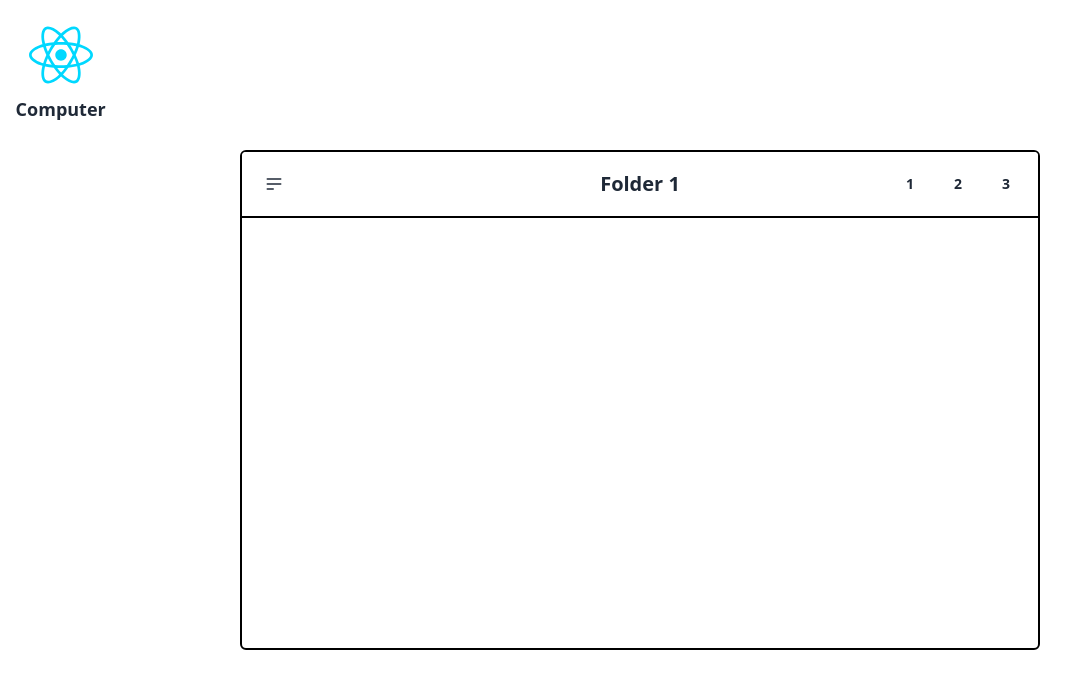
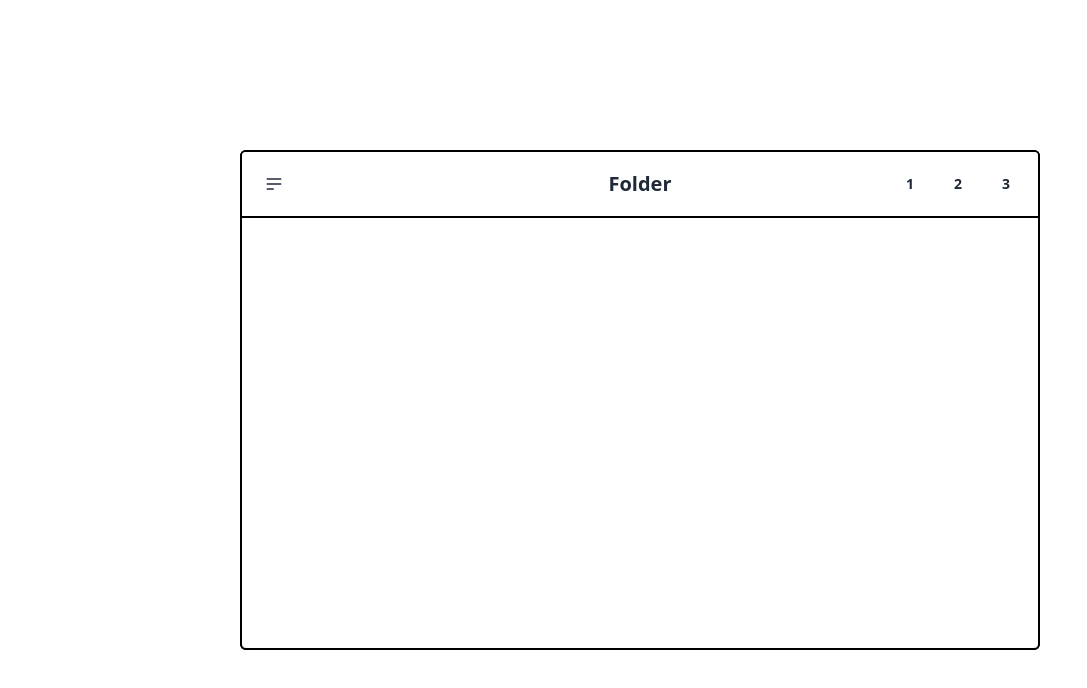
Before and after one commit to Criztiandev/Porfolio-Desktop, a React (Vite) app in the folder client/: page / in a window 1280 px wide. Shown: the top 688 px of the page, without its empty margins (0-1087 px from the left). Built offline with nearby package versions, Linux system fonts and the light colour scheme; grey boxes are pictures that could not be loaded.

Commit message:
Fix: Improve the Slice Individual Stae

```diff
--- /dev/null
+++ b/client/src/containers/Browser/index.tsx
@@ -0,0 +1,18 @@
+import { useDragControls } from "framer-motion";
+import Window from "../Window";
+import { useSelector } from "react-redux";
+import { RootState } from "@/service/store";
+import { useId } from "react";
+
+const Browser = () => {
+  const BID = useId();
+  const windowState = useSelector((state: RootState) => state.window[BID]);
+  const controls = useDragControls();
+  return (
+    <Window controls={controls} {...windowState}>
+      <Window.BrowserHeader onPoint={controls} />
+    </Window>
+  );
+};
+
+export default Browser;
--- /dev/null
+++ b/client/src/containers/Folder/index.tsx
@@ -0,0 +1,18 @@
+import { useDragControls } from "framer-motion";
+import Window from "../Window";
+import { useSelector } from "react-redux";
+import { RootState } from "@/service/store";
+import { useId } from "react";
+
+const Folder = () => {
+  const FID = useId();
+  const windowState = useSelector((state: RootState) => state.window[FID]);
+  const controls = useDragControls();
+  return (
+    <Window controls={controls} {...windowState}>
+      <Window.Header FID={FID} title={`Folder`} onPoint={controls} />
+    </Window>
+  );
+};
+
+export default Folder;
--- a/client/src/containers/Window/Header.tsx
+++ b/client/src/containers/Window/Header.tsx
@@ -10,14 +10,21 @@ import {
 import { DragControls, motion } from "framer-motion";
 import { ChangeEvent, KeyboardEvent, useEffect, useRef, useState } from "react";
 import { useDispatch } from "react-redux";
+
 interface DefaultHeaderProps {
-  controls: DragControls;
+  FID: string;
+  onPoint: DragControls;
   title: string;
+}
+
+interface BrowserHeaderProps {
+  onPoint: DragControls;
 }
 
 export const DefaultHeader = ({
   title = "Folder 1",
-  controls,
+  onPoint,
+  FID,
 }: DefaultHeaderProps) => {
   const dispatch = useDispatch();
   const [active, setActive] = useState(false);
@@ -51,7 +58,7 @@ export const DefaultHeader = ({
 
   return (
     <motion.header
-      onPointerDown={(e) => controls.start(e)}
+      onPointerDown={(e) => onPoint.start(e)}
       className="border-b-2 border-black">
       <nav className="navbar bg-base-100">
         <div className="navbar-start">
@@ -109,17 +116,17 @@ export const DefaultHeader = ({
         <div className="navbar-end">
           <button
             className="btn btn-ghost btn-circle"
-            onClick={() => dispatch(toggleMinimize())}>
+            onClick={() => dispatch(toggleMinimize(FID))}>
             1
           </button>
           <button
             className="btn btn-ghost btn-circle"
-            onClick={() => dispatch(toggleMaximize())}>
+            onClick={() => dispatch(toggleMaximize(FID))}>
             2
           </button>
           <button
             className="btn btn-ghost btn-circle"
-            onClick={() => dispatch(toggleClose())}>
+            onClick={() => dispatch(toggleClose(FID))}>
             3
           </button>
         </div>
@@ -128,9 +135,11 @@ export const DefaultHeader = ({
   );
 };
 
-export const BrowserHeader = () => {
+export const BrowserHeader = ({ onPoint }: BrowserHeaderProps) => {
   return (
-    <header className="border-b-2 border-black">
+    <motion.header
+      onPointerDown={(e) => onPoint.start(e)}
+      className="border-b-2 border-black">
       <nav className="navbar bg-base-100">
         <div className="navbar-start">
           <div className="dropdown">
@@ -198,6 +207,6 @@ export const BrowserHeader = () => {
           </Dropdown>
         </div>
       </nav>
-    </header>
+    </motion.header>
   );
 };
--- a/client/src/containers/Window/index.tsx
+++ b/client/src/containers/Window/index.tsx
@@ -2,10 +2,11 @@ import React, { forwardRef, ForwardedRef, Ref, RefObject } from "react";
 import { BrowserHeader, DefaultHeader } from "./Header";
 import { DragControls, motion } from "framer-motion";
 import { BaseProps } from "@/interface/Component";
-import { useSelector } from "react-redux";
-import { RootState } from "@/service/store";
 
 interface WindowProps extends BaseProps {
+  isMaximize: boolean;
+  isClose: boolean;
+  isMinimize: boolean;
   controls: DragControls;
 }
 
@@ -17,10 +18,10 @@ interface WindowComponent
   BrowserHeader: typeof BrowserHeader;
 }
 const Window = forwardRef(
-  ({ controls, children }: WindowProps, ref: ForwardedRef<HTMLDivElement>) => {
-    const { isMaximize, isClose, isMinimize } = useSelector(
-      (state: RootState) => state.window
-    );
+  (
+    { isMaximize, isClose, isMinimize, controls, children }: WindowProps,
+    ref: ForwardedRef<HTMLDivElement>
+  ) => {
     const containerRef = ref as Ref<HTMLDivElement>;
     const isPreview = isMinimize || isClose;
     return (
--- a/client/src/service/store/index.ts
+++ b/client/src/service/store/index.ts
@@ -1,8 +1,8 @@
 import { configureStore, Reducer, combineReducers } from "@reduxjs/toolkit";
-import windowReducer, { WindowState } from "./slice/window.slice";
+import windowReducer, { windowInitialState } from "./slice/window.slice";
 
 export interface RootState {
-  window: WindowState;
+  window: windowInitialState;
 }
 
 const rootReducer: Reducer<RootState> = combineReducers({
--- a/client/src/service/store/reducer/window.reducer.ts
+++ b/client/src/service/store/reducer/window.reducer.ts
@@ -1,13 +1,26 @@
-import { WindowState } from "../slice/window.slice";
+import { PayloadAction } from "@reduxjs/toolkit";
+import { windowInitialState } from "../slice/window.slice";
 
-export const handleMaximize = (state: WindowState) => {
-  state.isMaximize = !state.isMaximize;
+export const handleMaximize = (
+  state: windowInitialState,
+  action: PayloadAction<string>
+) => {
+  const id = action.payload;
+  state[id] = { ...state[id], isMaximize: !state[id]?.isMaximize };
 };
 
-export const handleMinimize = (state: WindowState) => {
-  state.isMinimize = !state.isMinimize;
+export const handleMinimize = (
+  state: windowInitialState,
+  action: PayloadAction<string>
+) => {
+  const id = action.payload;
+  state[id] = { ...state[id], isMinimize: !state[id]?.isMinimize };
 };
 
-export const handleClose = (state: WindowState) => {
-  state.isClose = !state.isClose;
+export const handleClose = (
+  state: windowInitialState,
+  action: PayloadAction<string>
+) => {
+  const id = action.payload;
+  state[id] = { ...state[id], isClose: !state[id]?.isClose };
 };
--- a/client/src/service/store/slice/window.slice.ts
+++ b/client/src/service/store/slice/window.slice.ts
@@ -11,11 +11,11 @@ export interface WindowState {
   isMinimize: boolean;
 }
 
-const initialState: WindowState = {
-  isMaximize: false,
-  isClose: false,
-  isMinimize: false,
-};
+export interface windowInitialState {
+  [key: string]: WindowState;
+}
+
+const initialState: windowInitialState = {};
 
 const windowSlice = createSlice({
   name: "window",
--- a/client/src/views/static/DesktopScreen.tsx
+++ b/client/src/views/static/DesktopScreen.tsx
@@ -1,32 +1,16 @@
-import ReactIcon from "@/assets/react.svg";
-import Window from "@/containers/Window";
-import { motion, useDragControls } from "framer-motion";
+import Browser from "@/containers/Browser";
+import Folder from "@/containers/Folder";
 import { useRef } from "react";
 
 const DesktopScreen = () => {
-  const controls = useDragControls();
   const parentRef = useRef(null);
+
   return (
     <div
-      className="h-[100vh] grid grid-cols-12 grid-rows-6 gap-4  place-items-center p-4"
+      className="h-[100vh] grid grid-cols-12 grid-rows-6 gap-4  place-items-center p-4 overflow-hidden"
       ref={parentRef}>
-      <motion.div
-        whileTap={{ scale: 1.05 }}
-        whileHover={{
-          cursor: "pointer",
-          border: "1px solid black",
-          borderRadius: "5px",
-        }}
-        className="w-full h-full flex justify-center items-center hover:bg-gray-200/50">
-        <div className="flex justify-center items-center flex-col gap-2  w-full h-full">
-          <img src={ReactIcon} className="w-16 h-16" />
-          <h5 className="font-bold text-lg text-center">Computer</h5>
-        </div>
-      </motion.div>
-
-      <Window ref={parentRef} controls={controls}>
-        <Window.Header title="Folder 1" controls={controls} />
-      </Window>
+      <Browser />
+      <Folder />
     </div>
   );
 };
```
